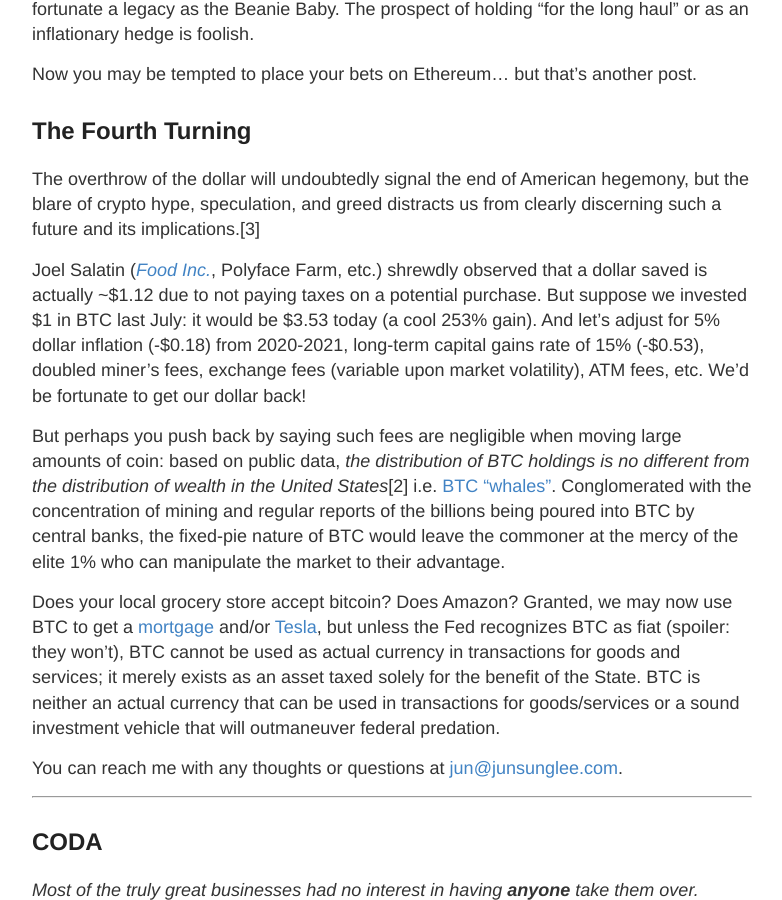
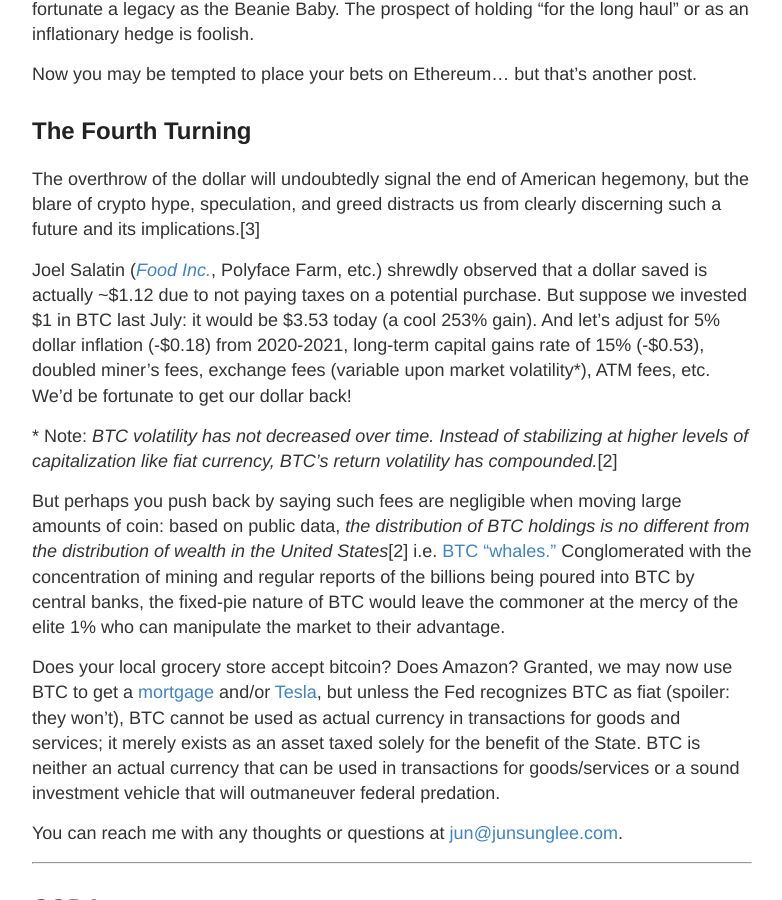
Before and after one commit to poastmil/junsunglee.com, a Jekyll site: the page built from _posts/2021-10-26-Against-Bitcoin.md, in a window 1280 px wide and 900 px high, scrolled down 1922 px. Shown: the whole window, without its empty margins (248-1030 px from the left). Built offline with Jekyll 4.4.1, drawn with Linux system fonts in a browser that asks for light colours.

Commit message:
Edited some passages

```diff
--- a/_posts/2021-10-26-Against-Bitcoin.md
+++ b/_posts/2021-10-26-Against-Bitcoin.md
@@ -41,9 +41,11 @@
 
 The overthrow of the dollar will undoubtedly signal the end of American hegemony, but the blare of crypto hype, speculation, and greed distracts us from clearly discerning such a future and its implications.[3]
 
-Joel Salatin ([_Food Inc._](https://www.amazon.com/Food-Inc-Michael-Pollan/dp/B002UZ5CHO), Polyface Farm, etc.) shrewdly observed that a dollar saved is actually ~$1.12 due to not paying taxes on a potential purchase. But suppose we invested $1 in BTC last July: it would be $3.53 today (a cool 253% gain). And let's adjust for 5% dollar inflation (-$0.18) from 2020-2021, long-term capital gains rate of 15% (-$0.53), doubled miner's fees, exchange fees (variable upon market volatility), ATM fees, etc. We'd be fortunate to get our dollar back!
+Joel Salatin ([_Food Inc._](https://www.amazon.com/Food-Inc-Michael-Pollan/dp/B002UZ5CHO), Polyface Farm, etc.) shrewdly observed that a dollar saved is actually ~$1.12 due to not paying taxes on a potential purchase. But suppose we invested $1 in BTC last July: it would be $3.53 today (a cool 253% gain). And let's adjust for 5% dollar inflation (-$0.18) from 2020-2021, long-term capital gains rate of 15% (-$0.53), doubled miner's fees, exchange fees (variable upon market volatility*), ATM fees, etc. We'd be fortunate to get our dollar back!
 
-But perhaps you push back by saying such fees are negligible when moving large amounts of coin: based on public data, _the distribution of BTC holdings is no different from the distribution of wealth in the United States_[2] i.e. [BTC "whales"](https://www.investopedia.com/terms/b/bitcoin-whale.asp#:~:text=A%20bitcoin%20whale%20is%20a,potential%20to%20manipulate%20currency%20valuations.). Conglomerated with the concentration of mining and regular reports of the billions being poured into BTC by central banks, the fixed-pie nature of BTC would leave the commoner at the mercy of the elite 1% who can manipulate the market to their advantage.
+\* Note:  _BTC volatility has not decreased over time. Instead of stabilizing at higher levels of capitalization like fiat currency, BTC's return volatility has compounded._[2]
+
+But perhaps you push back by saying such fees are negligible when moving large amounts of coin: based on public data, _the distribution of BTC holdings is no different from the distribution of wealth in the United States_[2] i.e. [BTC "whales."](https://www.investopedia.com/terms/b/bitcoin-whale.asp#:~:text=A%20bitcoin%20whale%20is%20a,potential%20to%20manipulate%20currency%20valuations.) Conglomerated with the concentration of mining and regular reports of the billions being poured into BTC by central banks, the fixed-pie nature of BTC would leave the commoner at the mercy of the elite 1% who can manipulate the market to their advantage.
 
 Does your local grocery store accept bitcoin? Does Amazon? Granted, we may now use BTC to get a [mortgage](https://www.coindesk.com/us-mortgage-lender-uwm-plans-to-accept-bitcoin-payments) and/or [Tesla](https://www.fool.com/the-ascent/cryptocurrency/articles/musk-says-tesla-will-accept-bitcoin-payments-again-but-theres-a-catch/), but unless the Fed recognizes BTC as fiat (spoiler: they won't), BTC cannot be used as actual currency in transactions for goods and services; it merely exists as an asset taxed solely for the benefit of the State.  BTC is neither an actual currency that can be used in transactions for goods/services or a sound investment vehicle that will outmaneuver federal predation.
 
```
